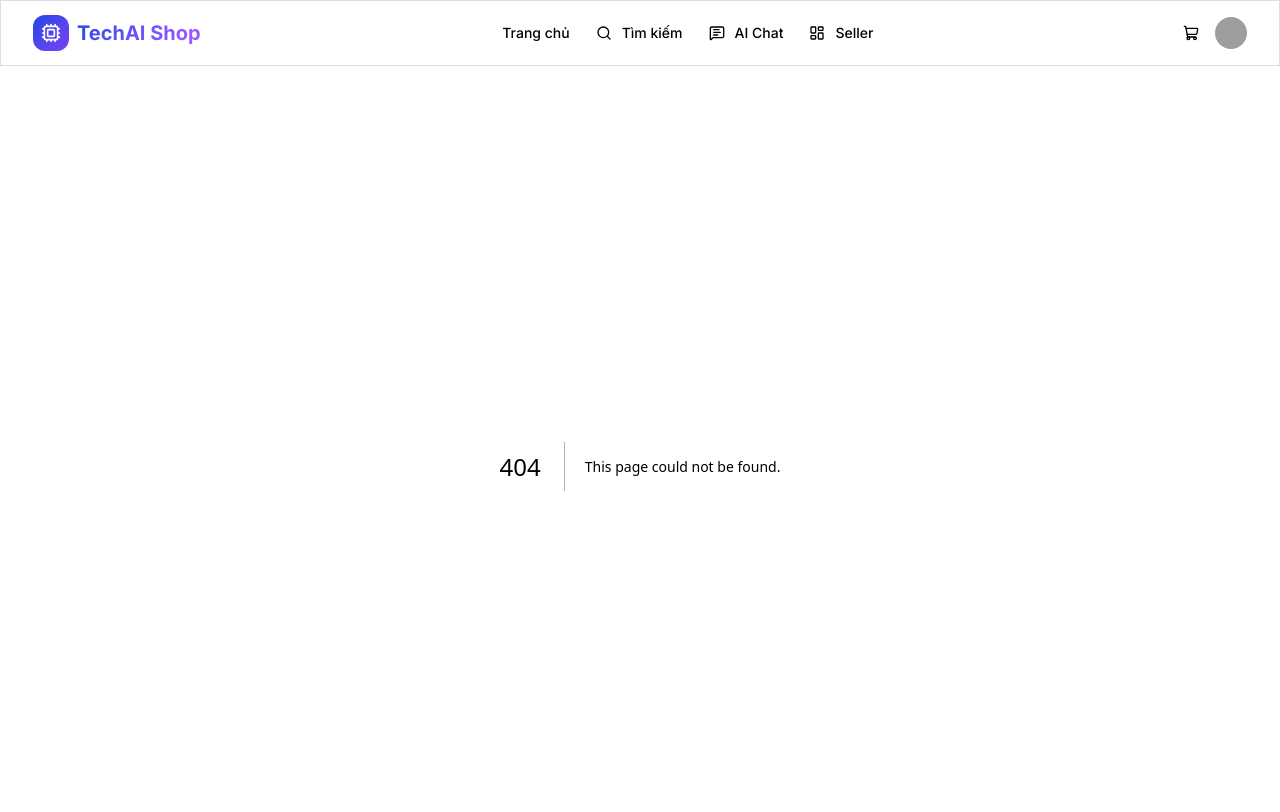
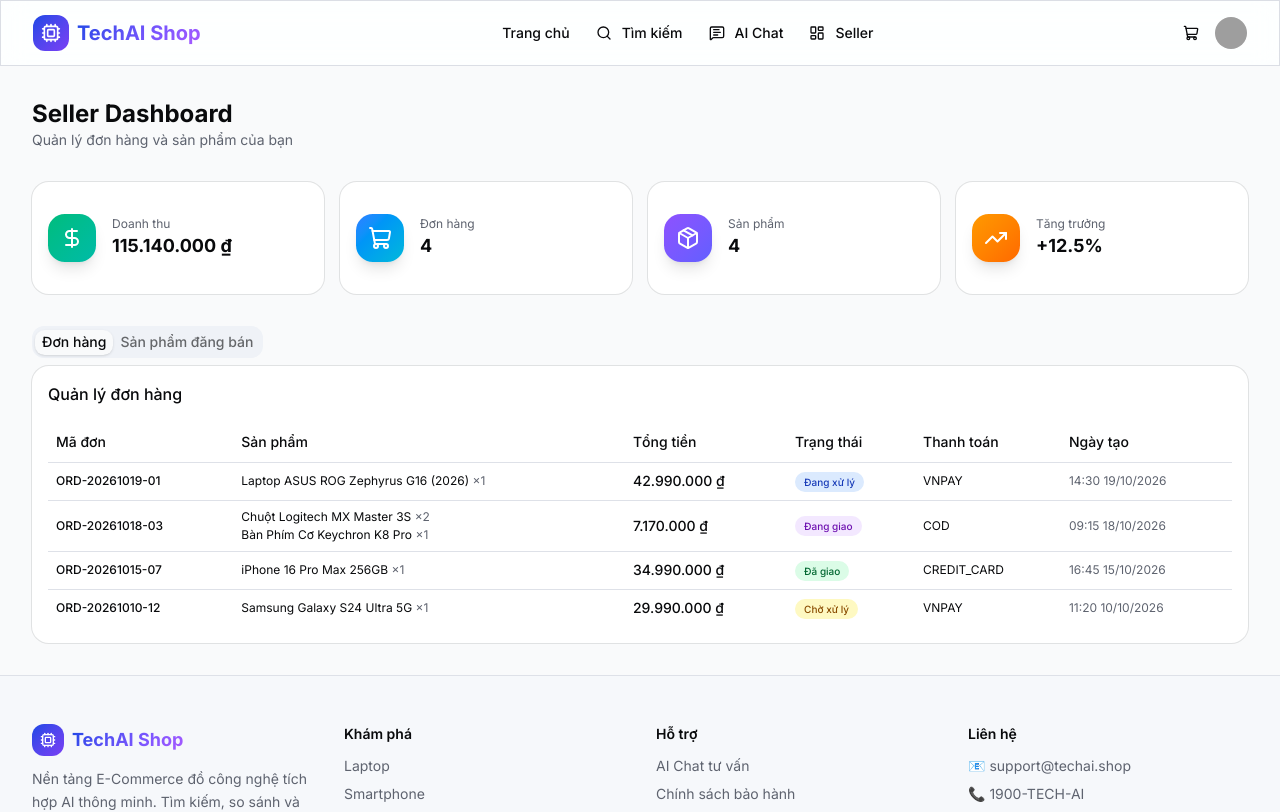
Before and after one commit to hoangnguyen412/eamora-ai-shop, a Next.js app: page /seller in a window 1280 px wide. Before the commit this address had no page. Shown: the top 812 px of the page. Built offline with nearby package versions, Linux system fonts and the light colour scheme; grey boxes are pictures that could not be loaded.

Commit message:
feat: build seller dashboard UI

```diff
--- /dev/null
+++ b/src/app/seller/page.tsx
@@ -0,0 +1,138 @@
+"use client";
+
+import mockData from "@/mocks/db.json";
+import { Order } from "@/types";
+import { formatPrice, formatDate, getStatusColor, getStatusLabel } from "@/lib/helpers";
+import { Card, CardContent, CardHeader, CardTitle } from "@/components/ui/card";
+import { Badge } from "@/components/ui/badge";
+import { Table, TableBody, TableCell, TableHead, TableHeader, TableRow } from "@/components/ui/table";
+import { Tabs, TabsContent, TabsList, TabsTrigger } from "@/components/ui/tabs";
+import { DollarSign, Package, ShoppingCart, TrendingUp } from "lucide-react";
+
+const orders = mockData.orders as unknown as Order[];
+const sellerProducts = mockData.sellerProducts;
+
+const stats = [
+  { label: "Doanh thu", value: formatPrice(orders.reduce((s, o) => s + o.totalAmount, 0)), icon: DollarSign, color: "from-emerald-500 to-teal-500" },
+  { label: "Đơn hàng", value: orders.length.toString(), icon: ShoppingCart, color: "from-blue-500 to-cyan-500" },
+  { label: "Sản phẩm", value: sellerProducts.length.toString(), icon: Package, color: "from-violet-500 to-indigo-500" },
+  { label: "Tăng trưởng", value: "+12.5%", icon: TrendingUp, color: "from-amber-500 to-orange-500" },
+];
+
+export default function SellerPage() {
+  return (
+    <div className="mx-auto max-w-7xl px-4 sm:px-6 lg:px-8 py-8 space-y-8">
+      <div>
+        <h1 className="text-2xl font-bold">Seller Dashboard</h1>
+        <p className="text-sm text-muted-foreground">Quản lý đơn hàng và sản phẩm của bạn</p>
+      </div>
+
+      {/* Stats */}
+      <div className="grid grid-cols-2 lg:grid-cols-4 gap-4">
+        {stats.map((s) => (
+          <Card key={s.label}>
+            <CardContent className="p-4 flex items-center gap-4">
+              <div className={`flex h-12 w-12 shrink-0 items-center justify-center rounded-xl bg-gradient-to-br ${s.color} shadow-lg`}>
+                <s.icon className="h-6 w-6 text-white" />
+              </div>
+              <div>
+                <p className="text-xs text-muted-foreground">{s.label}</p>
+                <p className="text-lg font-bold">{s.value}</p>
+              </div>
+            </CardContent>
+          </Card>
+        ))}
+      </div>
+
+      {/* Tabs */}
+      <Tabs defaultValue="orders">
+        <TabsList>
+          <TabsTrigger value="orders">Đơn hàng</TabsTrigger>
+          <TabsTrigger value="products">Sản phẩm đăng bán</TabsTrigger>
+        </TabsList>
+
+        <TabsContent value="orders">
+          <Card>
+            <CardHeader>
+              <CardTitle className="text-base">Quản lý đơn hàng</CardTitle>
+            </CardHeader>
+            <CardContent>
+              <div className="overflow-x-auto">
+                <Table>
+                  <TableHeader>
+                    <TableRow>
+                      <TableHead>Mã đơn</TableHead>
+                      <TableHead>Sản phẩm</TableHead>
+                      <TableHead>Tổng tiền</TableHead>
+                      <TableHead>Trạng thái</TableHead>
+                      <TableHead>Thanh toán</TableHead>
+                      <TableHead>Ngày tạo</TableHead>
+                    </TableRow>
+                  </TableHeader>
+                  <TableBody>
+                    {orders.map((order) => (
+                      <TableRow key={order.id}>
+                        <TableCell className="font-mono text-xs font-medium">{order.id}</TableCell>
+                        <TableCell>
+                          <div className="space-y-0.5">
+                            {order.items.map((item, i) => (
+                              <p key={i} className="text-xs">{item.productName} <span className="text-muted-foreground">×{item.quantity}</span></p>
+                            ))}
+                          </div>
+                        </TableCell>
+                        <TableCell className="font-medium">{formatPrice(order.totalAmount)}</TableCell>
+                        <TableCell>
+                          <Badge className={`text-[10px] ${getStatusColor(order.status)}`}>{getStatusLabel(order.status)}</Badge>
+                        </TableCell>
+                        <TableCell className="text-xs uppercase">{order.paymentMethod}</TableCell>
+                        <TableCell className="text-xs text-muted-foreground">{formatDate(order.createdAt)}</TableCell>
+                      </TableRow>
+                    ))}
+                  </TableBody>
+                </Table>
+              </div>
+            </CardContent>
+          </Card>
+        </TabsContent>
+
+        <TabsContent value="products">
+          <Card>
+            <CardHeader>
+              <CardTitle className="text-base">Danh sách sản phẩm</CardTitle>
+            </CardHeader>
+            <CardContent>
+              <div className="overflow-x-auto">
+                <Table>
+                  <TableHeader>
+                    <TableRow>
+                      <TableHead>ID</TableHead>
+                      <TableHead>Tên sản phẩm</TableHead>
+                      <TableHead>Giá</TableHead>
+                      <TableHead>Tồn kho</TableHead>
+                      <TableHead>Đã bán</TableHead>
+                      <TableHead>Trạng thái</TableHead>
+                    </TableRow>
+                  </TableHeader>
+                  <TableBody>
+                    {sellerProducts.map((sp) => (
+                      <TableRow key={sp.id}>
+                        <TableCell className="font-mono text-xs">{sp.id}</TableCell>
+                        <TableCell className="font-medium text-sm">{sp.name}</TableCell>
+                        <TableCell>{formatPrice(sp.price)}</TableCell>
+                        <TableCell>{sp.stock}</TableCell>
+                        <TableCell>{sp.totalSold}</TableCell>
+                        <TableCell>
+                          <Badge className={`text-[10px] ${getStatusColor(sp.status)}`}>{getStatusLabel(sp.status)}</Badge>
+                        </TableCell>
+                      </TableRow>
+                    ))}
+                  </TableBody>
+                </Table>
+              </div>
+            </CardContent>
+          </Card>
+        </TabsContent>
+      </Tabs>
+    </div>
+  );
+}
```
